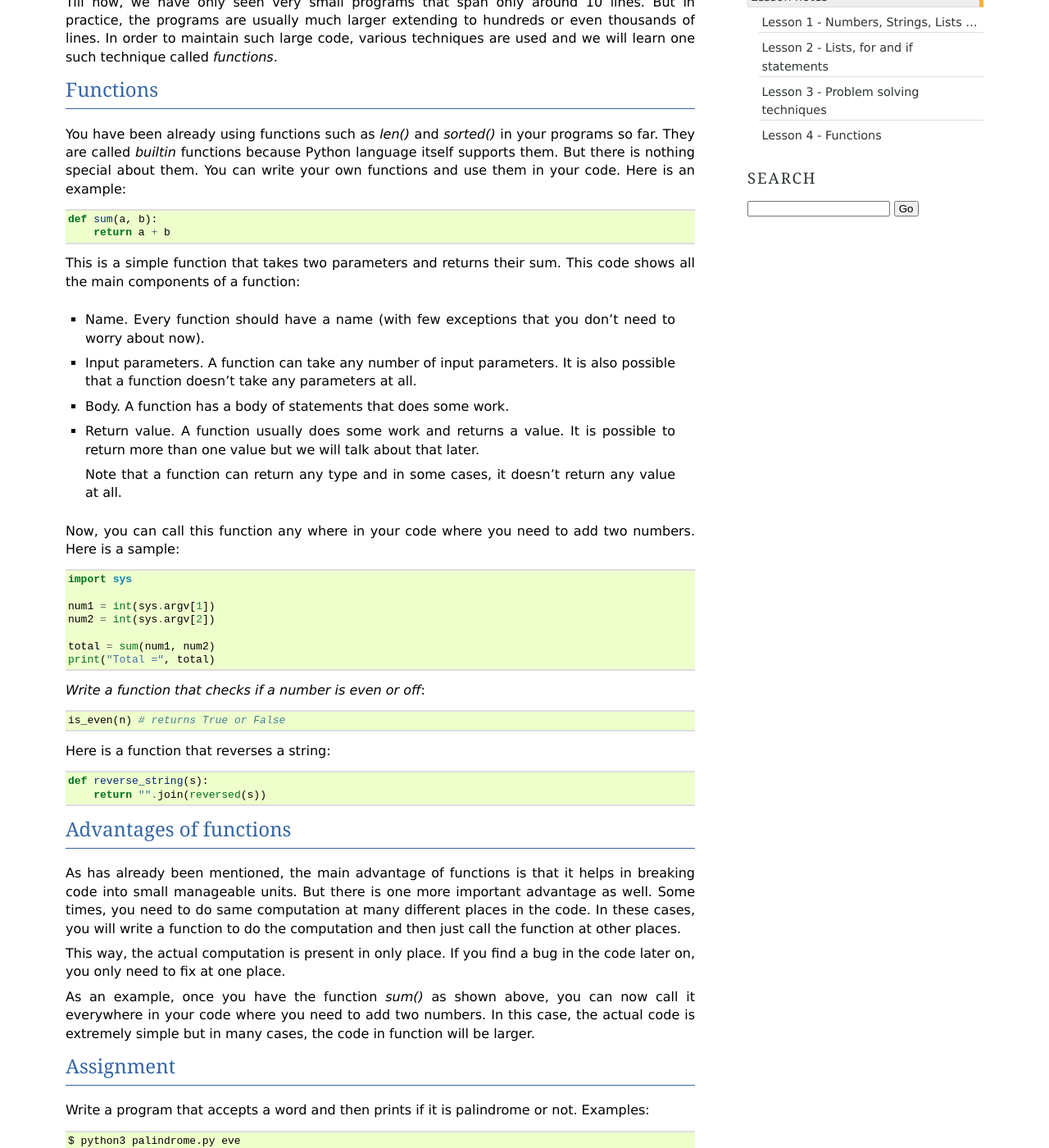
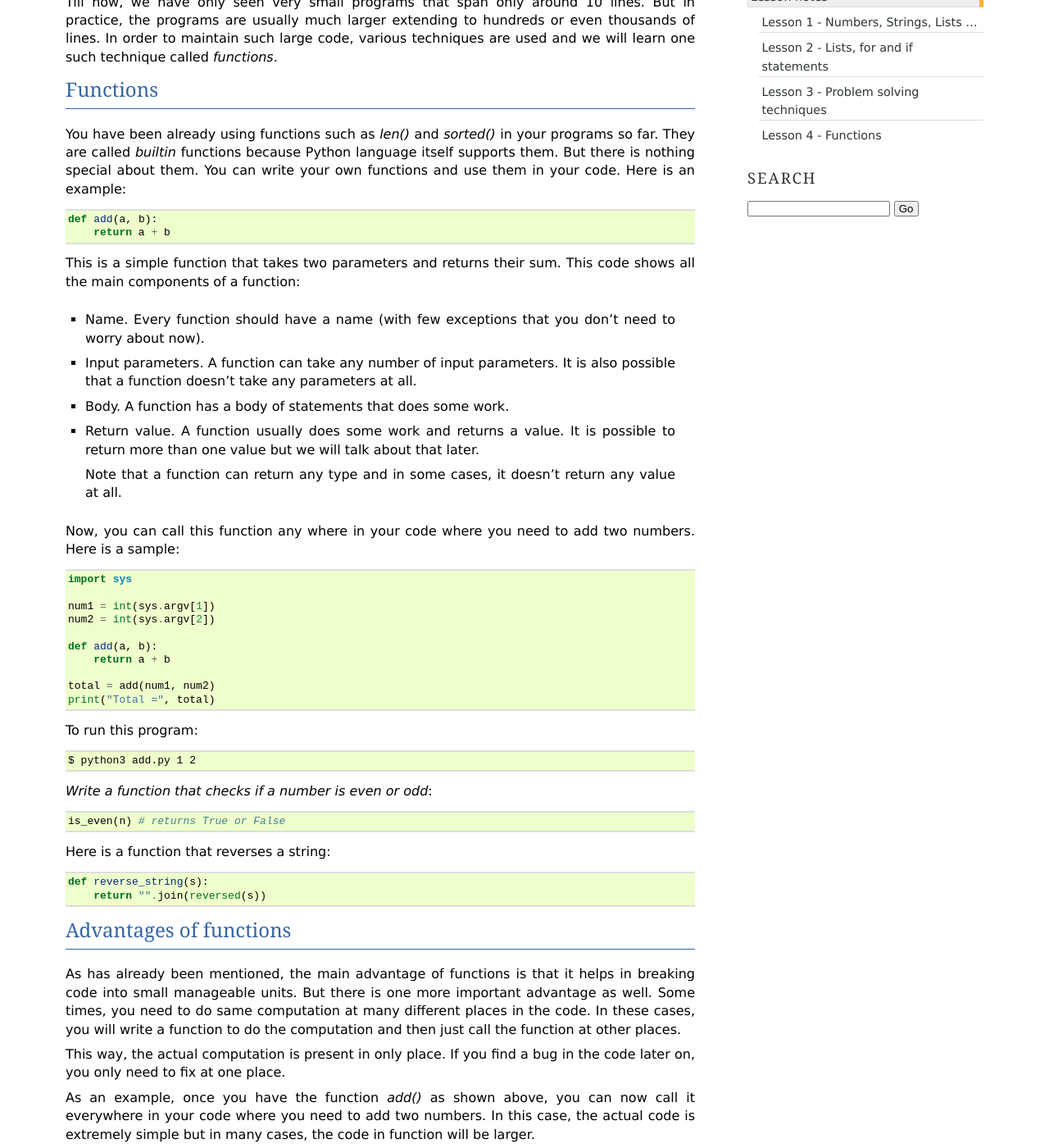
Before and after one commit to draghuram/pythonintro, a Sphinx documentation site: the page built from doc/source/lessons/lesson4.rst, in a window 1280 px wide and 1400 px high, scrolled down 228 px. Shown: the whole window at 82% size. Built offline with Sphinx 7.4.7, drawn with Linux system fonts in a browser that asks for light colours.

Commit message:
Lesson 4 fixes.

```diff
--- a/doc/source/lessons/lesson4.rst
+++ b/doc/source/lessons/lesson4.rst
@@ -21,7 +21,7 @@ Python language itself supports them. But there is nothing special
 about them. You can write your own functions and use them in your
 code. Here is an example::
 
-    def sum(a, b):
+    def add(a, b):
         return a + b
 
 This is a simple function that takes two parameters and returns their
@@ -51,10 +51,17 @@ to add two numbers. Here is a sample::
     num1 = int(sys.argv[1])
     num2 = int(sys.argv[2])
 
-    total = sum(num1, num2)
+    def add(a, b):
+        return a + b
+
+    total = add(num1, num2)
     print("Total =", total)
 
-*Write a function that checks if a number is even or off*::
+To run this program::
+
+    $ python3 add.py 1 2
+
+*Write a function that checks if a number is even or odd*::
 
     is_even(n) # returns True or False
 
@@ -76,7 +83,7 @@ function at other places.
 This way, the actual computation is present in only place. If you find
 a bug in the code later on, you only need to fix at one place.
 
-As an example, once you have the function `sum()` as shown above, you
+As an example, once you have the function `add()` as shown above, you
 can now call it everywhere in your code where you need to add two
 numbers. In this case, the actual code is extremely simple but in many
 cases, the code in function will be larger.
```
